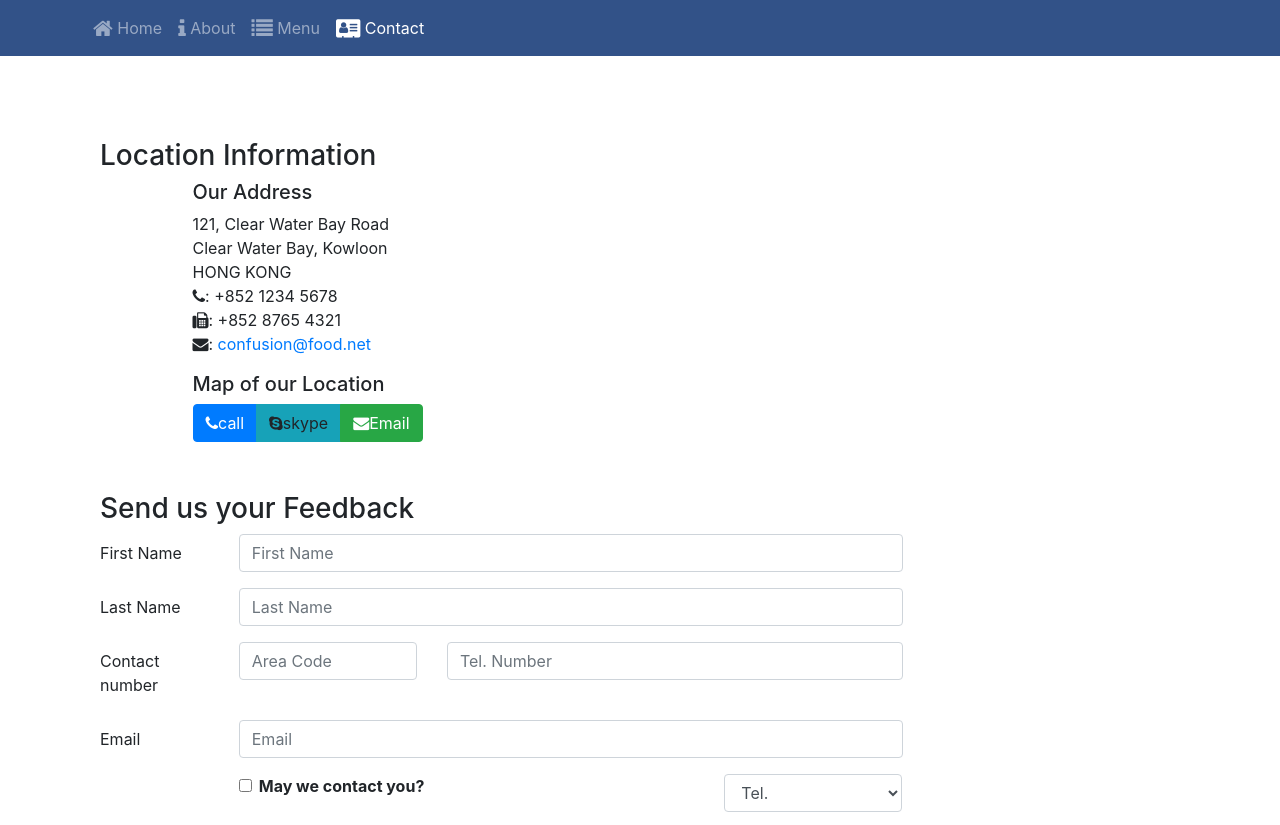
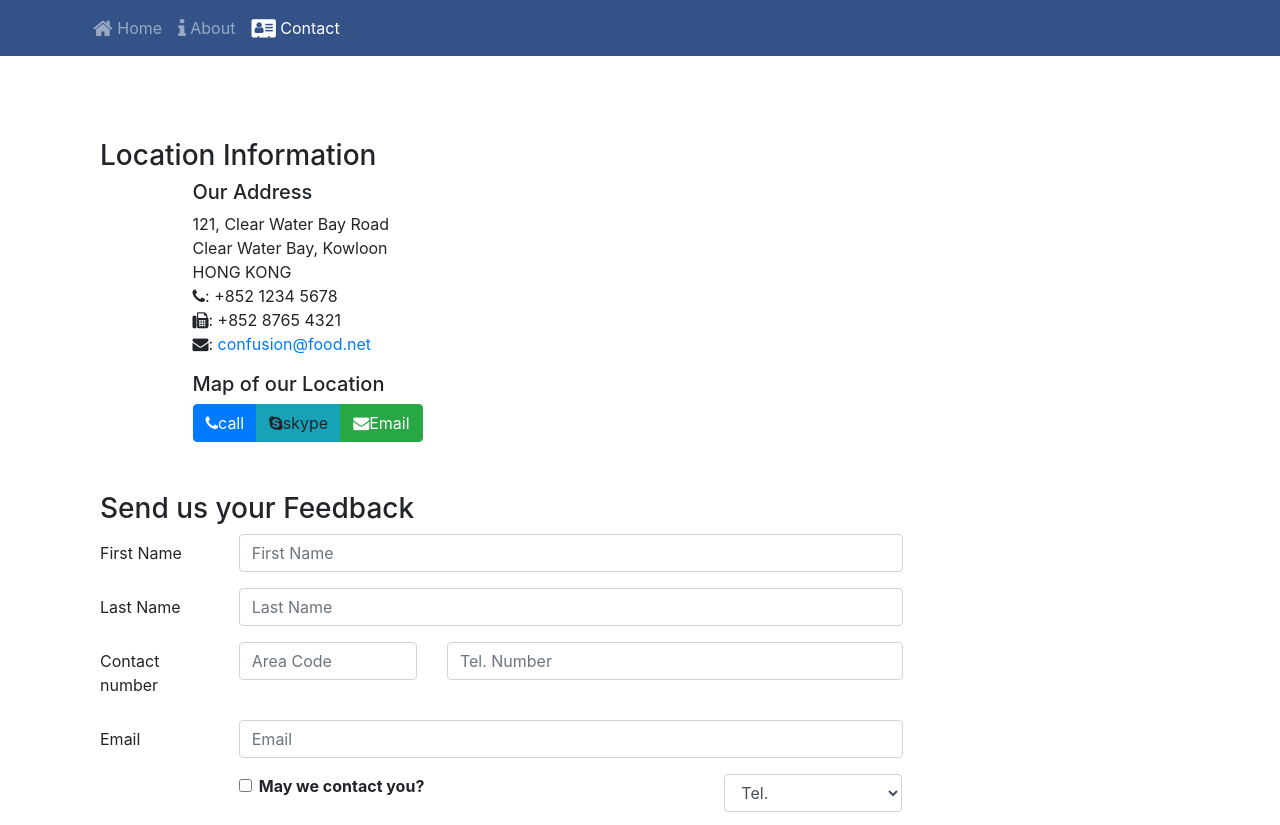
Before and after one commit to xiaohua2003/Restaurant-website-bootstrap, a website: page contactus.html in a window 1280 px wide. Shown: the top 825 px of the page. Drawn offline with nearby package versions, Linux system fonts and the light colour scheme.

Commit message:
delete menu nav

```diff
--- a/contactus.html
+++ b/contactus.html
@@ -28,7 +28,6 @@
                 <ul class="navbar-nav mr-auto">
                         <li class="nav-item"><a class="nav-link" href="./index.html"><span class="fa fa-home fa-lg"></span> Home</a></li>
                         <li class="nav-item"><a class="nav-link" href="./aboutus.html"><span class="fa fa-info fa-lg"></span> About</a></li>
-                        <li class="nav-item"><a class="nav-link" href="#"><span class="fa fa-list fa-lg"></span> Menu</a></li>
                         <li class="nav-item active"><a class="nav-link" href="#"><span class="fa fa-address-card fa-lg"></span> Contact</a></li>
                 </ul>
             </div>
```
Also changed, not shown: aboutus.html (+0 -1 lines), index.html (+0 -1 lines).
